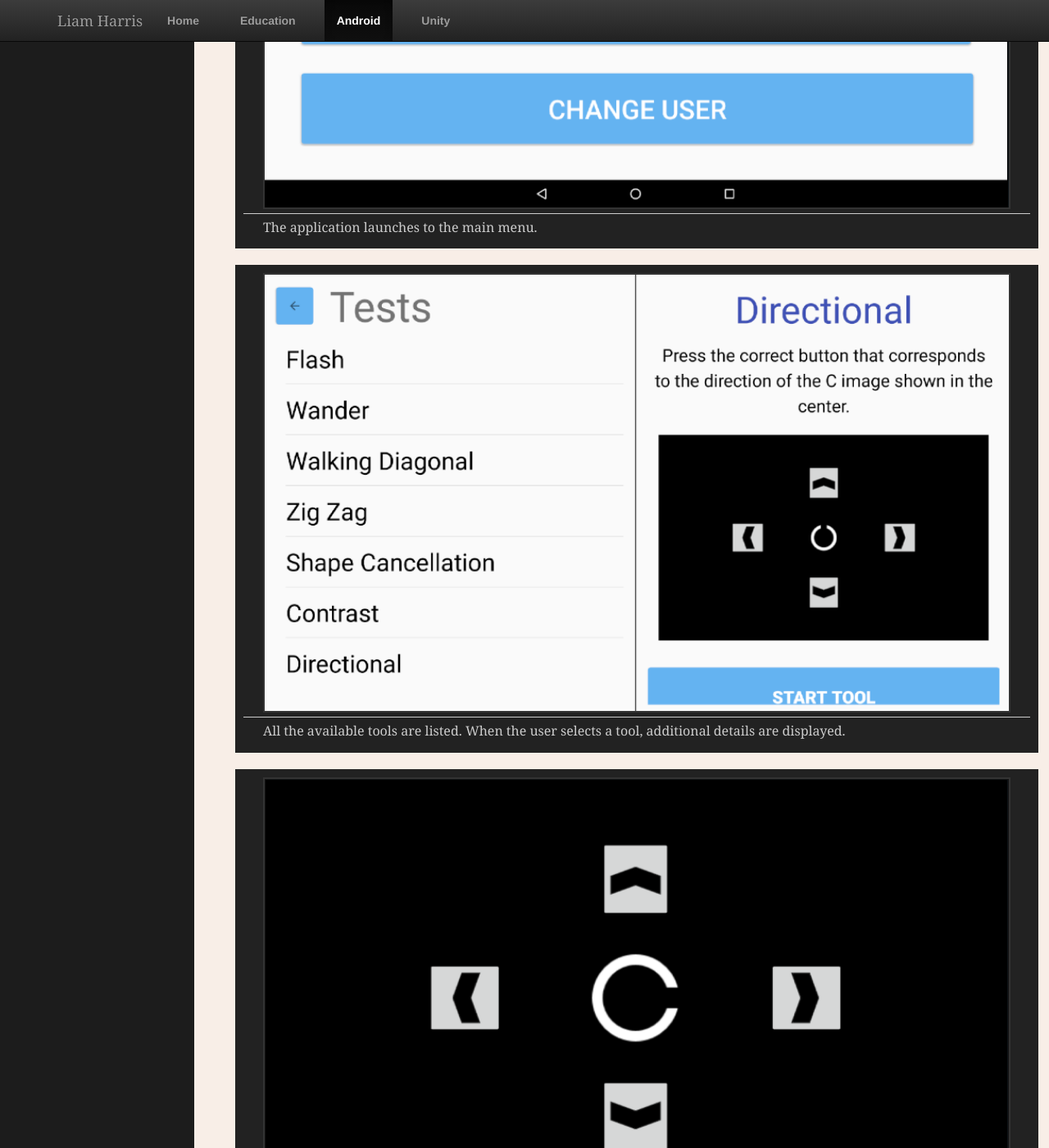
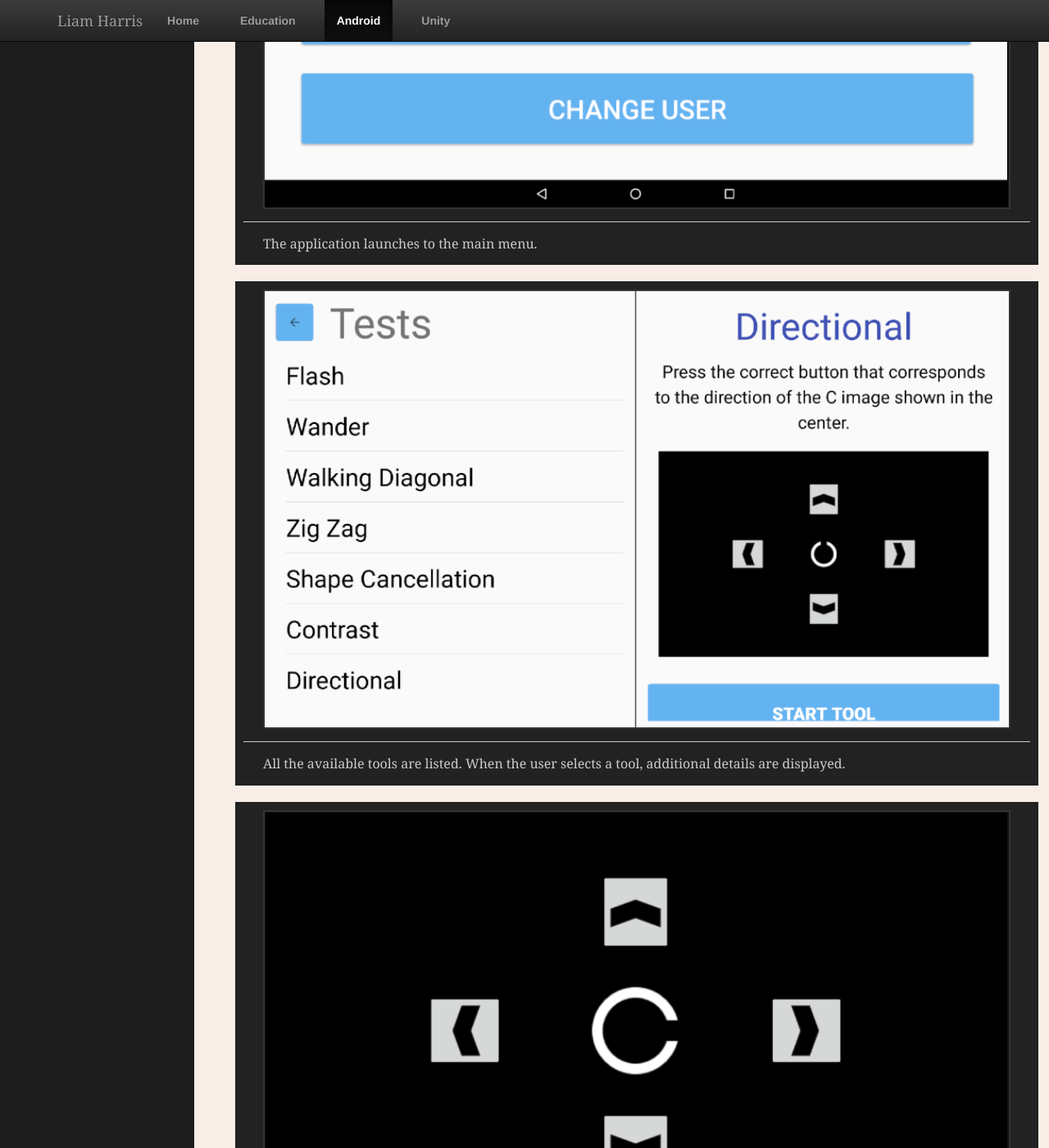
Before and after one commit to harrl7/harrl7.github.io, a Jekyll site: the page built from android/index.html, in a window 1280 px wide and 1400 px high, scrolled down 1359 px. Shown: the whole window at 82% size. Built offline with Jekyll 4.4.1, drawn with Linux system fonts in a browser that asks for light colours.

Commit message:
Update main.css

```diff
--- a/css/main.css
+++ b/css/main.css
@@ -108,7 +108,7 @@ img {
 #White_Line {
     background-color: var(--col-lt-grey);
     height: 1px;
-    margin: 5px 0;
+    margin: 15px 0;
 }
 
 #Vision_Tools figure figcaption {
```
